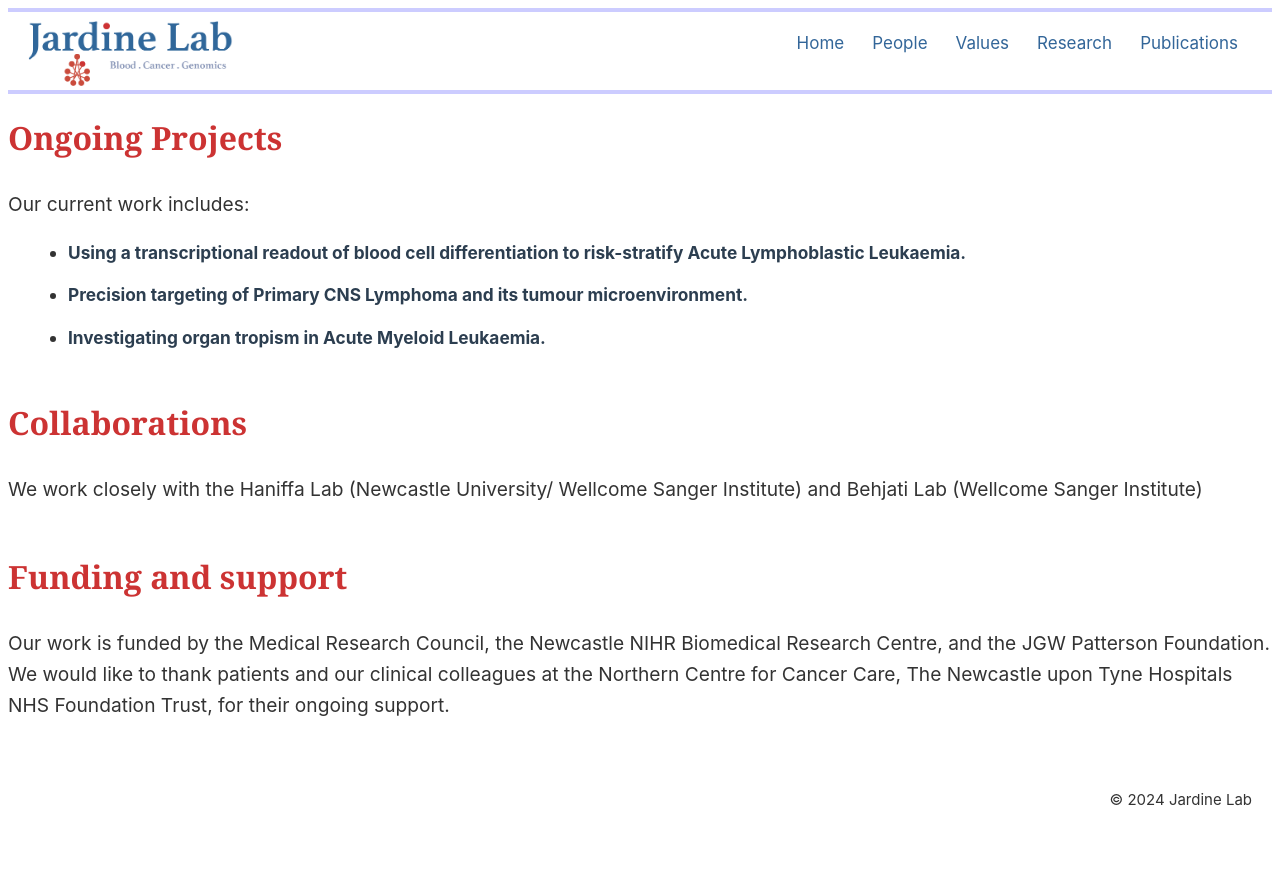
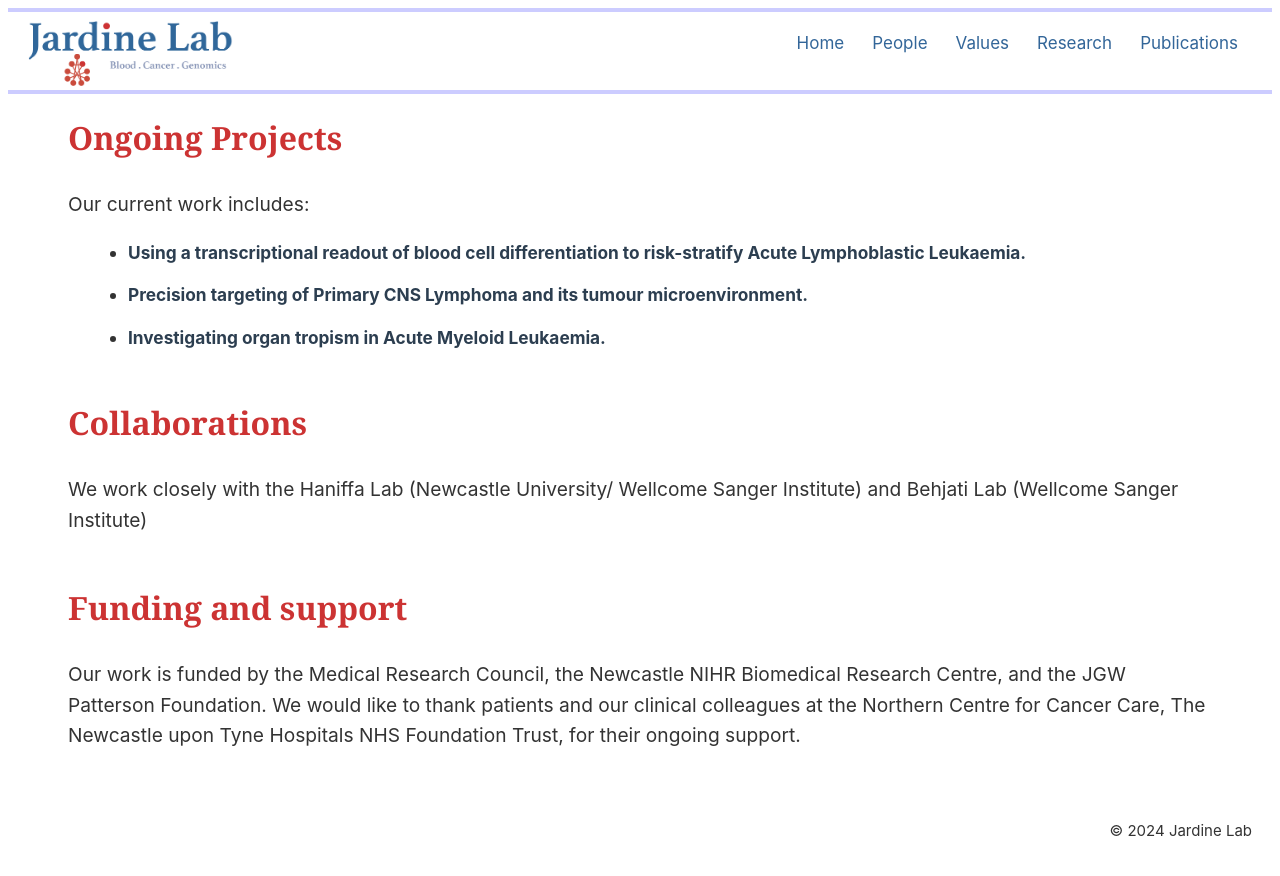
Before and after one commit to vkorak/vkorak.github.io, a Jekyll site: the page built from research.md, in a window 1280 px wide. Shown: the top 876 px of the page. Built offline with Jekyll 4.4.1, drawn with Linux system fonts in a browser that asks for light colours.

Commit message:
fix: consistent page padding

```diff
--- a/_layouts/default.html
+++ b/_layouts/default.html
@@ -11,7 +11,7 @@
       {% include header.html %}
     </header>
 
-    <main>
+    <main style="padding: 0 60px;">
       <!-- The main content of the page -->
       {{ content }}
     </main>
```
